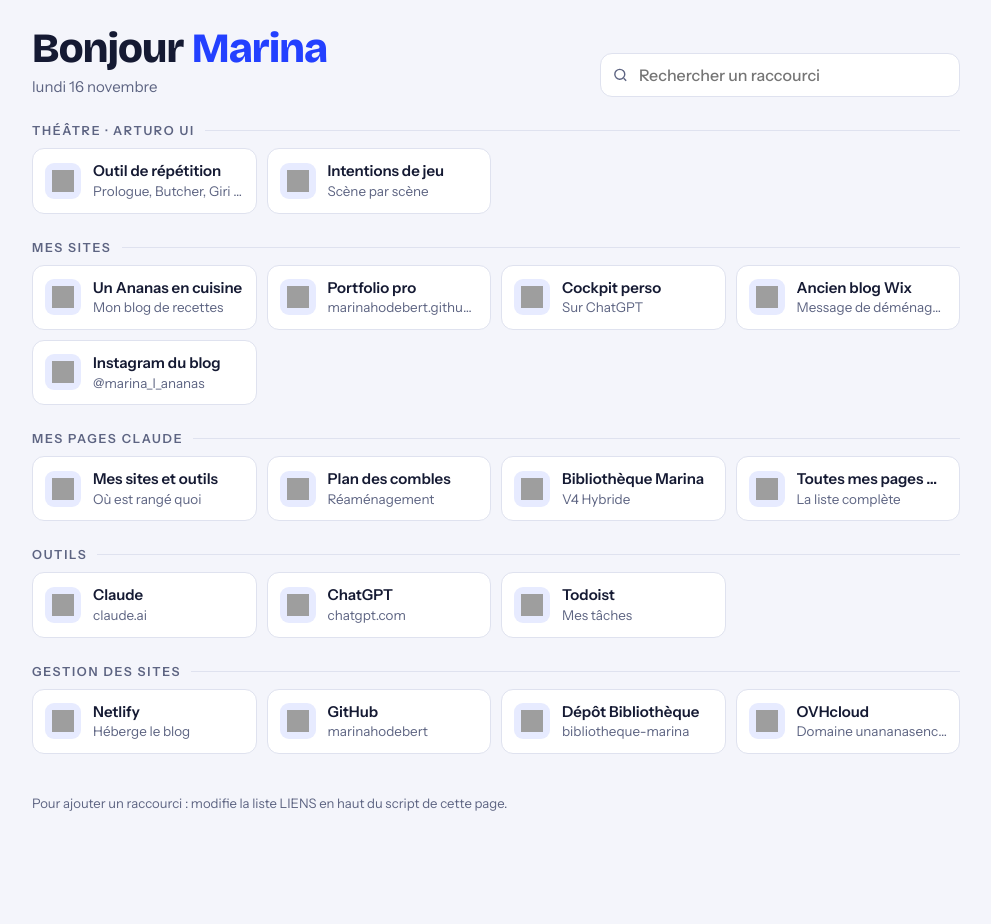
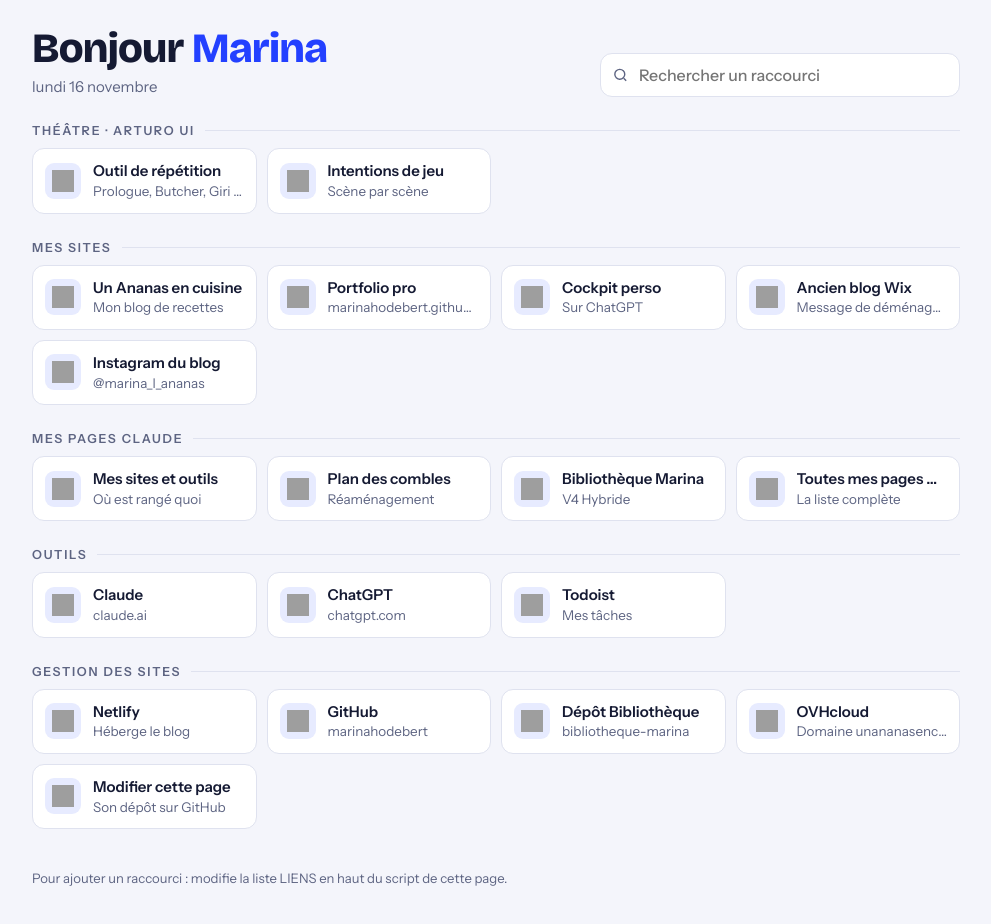
Before and after one commit to marinahodebert/marinahodebert.github.io, a plain HTML site: page index.html in a window 1280 px wide. Shown: the whole page, without its empty margins (144-1135 px from the left). Before the commit the page ends 869 px from the top, so only its background shows below. Drawn offline with nearby package versions, Linux system fonts and the light colour scheme; grey boxes are pictures that could not be loaded.

Commit message:
Ajoute le raccourci « Modifier cette page »
Co-Authored-By: Claude Opus 5.5 <noreply@anthropic.com>
Claude-Session: https://claude.ai/code/session_01SCB4bM3fkStPP27GRcYrzt

```diff
--- a/index.html
+++ b/index.html
@@ -102,6 +102,7 @@ const LIENS = [
     { nom: "GitHub", desc: "marinahodebert", url: "https://github.com/marinahodebert" },
     { nom: "Dépôt Bibliothèque", desc: "bibliotheque-marina", url: "https://github.com/marinahodebert/bibliotheque-marina" },
     { nom: "OVHcloud", desc: "Domaine unananasencuisine.fr", url: "https://www.ovh.com/manager/" },
+    { nom: "Modifier cette page", desc: "Son dépôt sur GitHub", url: "https://github.com/marinahodebert/marinahodebert.github.io" },
   ]},
 ];
 /* ====== fin de la liste ====== */
```
